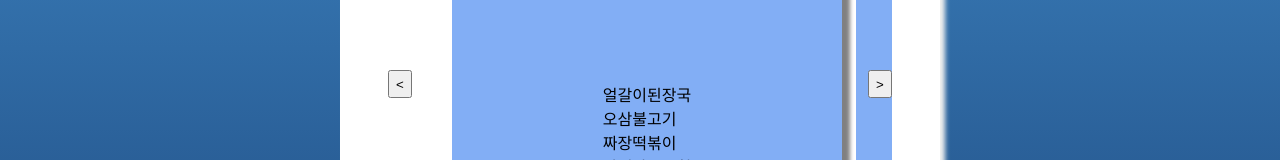
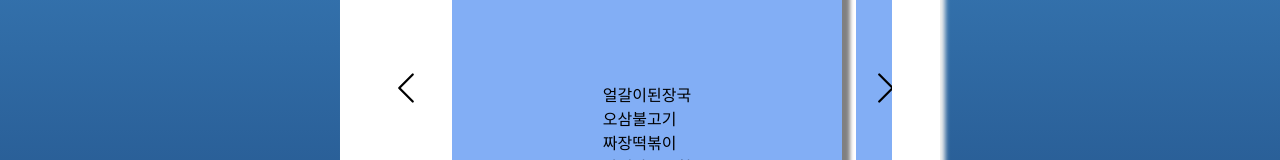
Before and after one commit to Team-Cidar/hanseifood_front, a React app: page / in a window 1280 px wide. Shown: the part 352-512 px from the top of the page. Built offline with nearby package versions, Linux system fonts and the light colour scheme.

Commit message:
Chevron svg, 케러셀 이동 아이콘 수정

```diff
--- a/public/svgs/index.ts
+++ b/public/svgs/index.ts
@@ -1,2 +1,4 @@
 export { ReactComponent as cloche } from "./Cloche.svg";
 export { ReactComponent as food } from "./Food.svg";
+export { ReactComponent as chevron_left } from "./Chevron-left.svg";
+export { ReactComponent as chevron_right } from "./Chevron-right.svg";
--- a/src/components/Carousel/Carousel.styled.ts
+++ b/src/components/Carousel/Carousel.styled.ts
@@ -28,7 +28,7 @@ export const CarouselWrapper = styled.div`
   }
 `;
 
-export const SwipeLeftBtn = styled.button`
+export const SwipeLeftBtn = styled.div`
   position: absolute;
   width: 24px;
   height: 28px;
@@ -38,7 +38,7 @@ export const SwipeLeftBtn = styled.button`
   z-index: 1; // 컴포넌트들 중 가장 위에 위치!
 `;
 
-export const SwipeRightBtn = styled.button`
+export const SwipeRightBtn = styled.div`
   position: absolute;
   width: 24px;
   height: 28px;
--- a/src/components/Carousel/index.tsx
+++ b/src/components/Carousel/index.tsx
@@ -17,6 +17,7 @@ import {
   SwipeLeftBtn,
   SwipeRightBtn,
 } from "./Carousel.styled";
+import SvgIcon from "@components/SvgIcon";
 
 type DailyMenu = {
   date: string;
@@ -89,7 +90,9 @@ const Carousel = ({ dailyMenu }: Props) => {
         onMouseMove={handleMouseMove}
         onMouseUp={handleMouseEnd}
       >
-        <SwipeLeftBtn onClick={() => handleSwipe(-1)}>{"<"}</SwipeLeftBtn>
+        <SwipeLeftBtn onClick={() => handleSwipe(-1)}>
+          <SvgIcon name={"chevron_left"} width={36} height={36} fill={"black"} />
+        </SwipeLeftBtn>
         <Carousels ref={carouselRef}>
           {dailyMenu.map((menu, idx) => {
             return (
@@ -104,7 +107,9 @@ const Carousel = ({ dailyMenu }: Props) => {
             );
           })}
         </Carousels>
-        <SwipeRightBtn onClick={() => handleSwipe(1)}>{">"}</SwipeRightBtn>
+        <SwipeRightBtn onClick={() => handleSwipe(1)}>
+          <SvgIcon name={"chevron_right"} width={36} height={36} fill={"black"} />
+        </SwipeRightBtn>
       </CarouselWrapper>
     </Container>
   );
```
Also changed, not shown: public/svgs/Chevron-left.svg (added), public/svgs/Chevron-right.svg (added).
